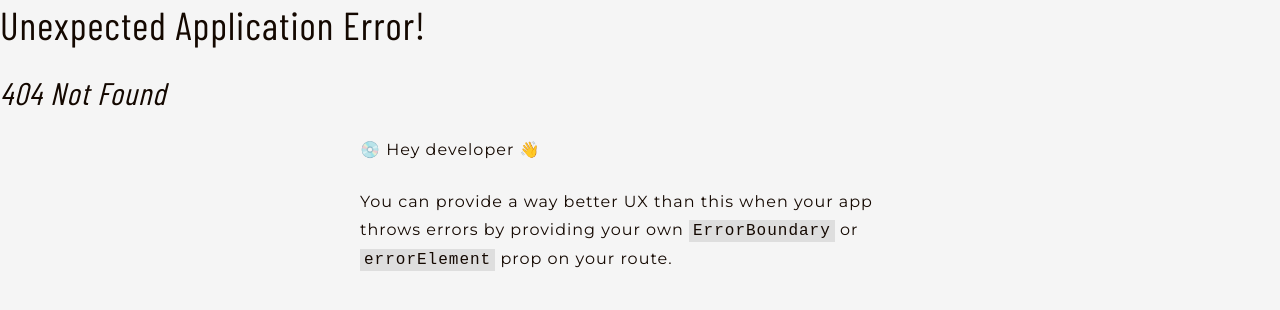
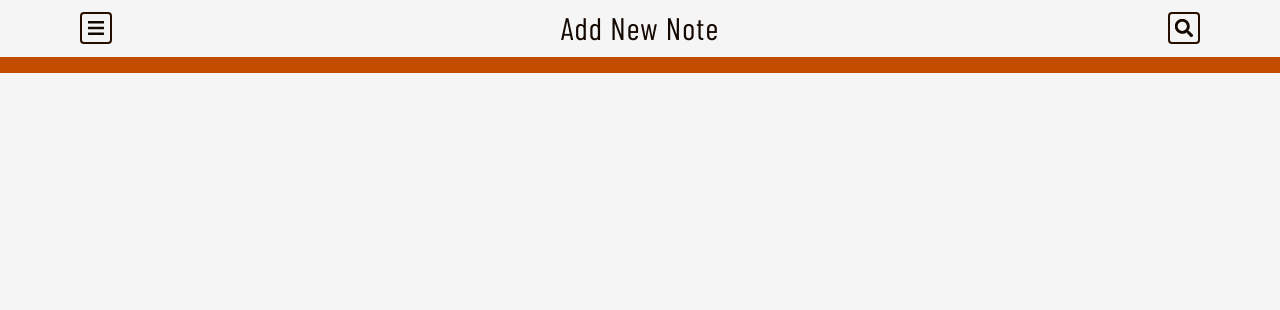
Before and after one commit to Vhickyy/Note-Client, a React (Vite) app: page /dashboard/addnote in a window 1280 px wide. Before the commit this address had no page. Shown: the top 310 px of the page. Built offline with nearby package versions, Linux system fonts and the light colour scheme.

Commit message:
created new note page

```diff
--- a/src/App.tsx
+++ b/src/App.tsx
@@ -8,6 +8,7 @@ import AllNotes from "./Pages/Protected/AllNotes"
 import DeletedNotes from "./Pages/Protected/DeletedNotes"
 import Profile from "./Pages/Protected/Profile"
 import Protected from "./components/Shared/Protected"
+import AddNote from "./Pages/Protected/AddNote"
 function App() {
   const router = createBrowserRouter(createRoutesFromElements(
     <>
@@ -21,6 +22,7 @@ function App() {
         <Route path="allnotes" element={<AllNotes/>}/>
         <Route path="deletednotes" element={<DeletedNotes/>}/>
         <Route path="profile" element={<Profile/>}/>
+        <Route path="addnote" element={<AddNote/>}/>
       </Route>
     </>
   ))
--- /dev/null
+++ b/src/Pages/Protected/AddNote.tsx
@@ -0,0 +1,11 @@
+import Navbar from "../../components/Dashboard/Navbar"
+
+const AddNote = () => {
+  return (
+    <>
+        <Navbar page="Add New Note"/>
+    </>
+  )
+}
+
+export default AddNote
```
